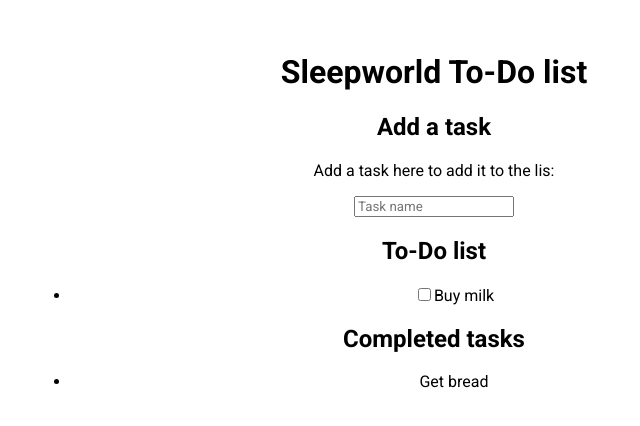
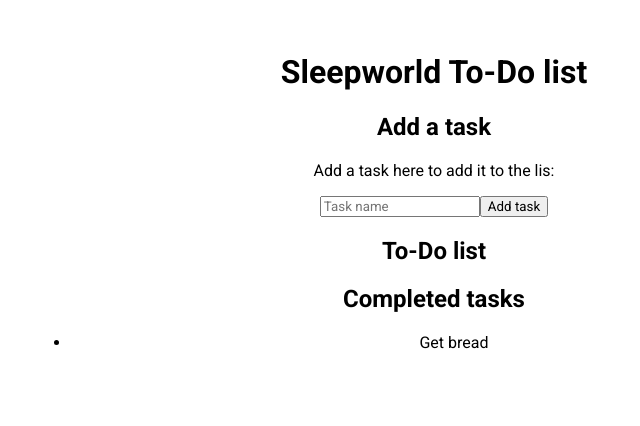
Before and after one commit to BT-Creator/sleepworld-to-do-app, a React (Vite) app: page / in a window 1280 px wide. Shown: the top 426 px of the page, without its empty margins (206-846 px from the left). Built offline with nearby package versions, Linux system fonts and the light colour scheme.

Commit message:
Able to add tasks

```diff
--- a/src/App.tsx
+++ b/src/App.tsx
@@ -1,8 +1,21 @@
+import { useState } from 'react'
 import './App.css'
 import ToDoListItem from './components/ToDoItem/ToDoItem'
 
+interface ToDo {
+  name: string
+  completed: boolean
+}
+
+
 function App() {
+  const [toDos, setToDos] = useState<ToDo[]>([])
+  const [newTaskName, setNewTaskName] = useState<string>("")
 
+  function addTask(e:React.MouseEvent<HTMLInputElement, MouseEvent>) {
+    e.preventDefault()
+    setToDos([...toDos, {name: newTaskName, completed: false}])
+  }
   return (
     <>
     <header>
@@ -12,12 +25,13 @@ function App() {
       <section>
         <h2>Add a task</h2>
         <p>Add a task here to add it to the lis:</p>
-        <input type="text" placeholder="Task name" />
+        <input type="text" placeholder="Task name" onChange={(e) => setNewTaskName(e.target.value)} />
+        <input type="submit" value="Add task" onClick={(e) => addTask(e)}/>
       </section>
       <section>
         <h2>To-Do list</h2>
         <ul>
-          <ToDoListItem title="Buy milk" onToggle={(completed) => console.log(completed)} />
+          {toDos.map((toDo, index) => <ToDoListItem key={index} title={toDo.name} onToggle={(completed) => console.log(completed)} />)}
         </ul>
       </section>
       <section>
```
